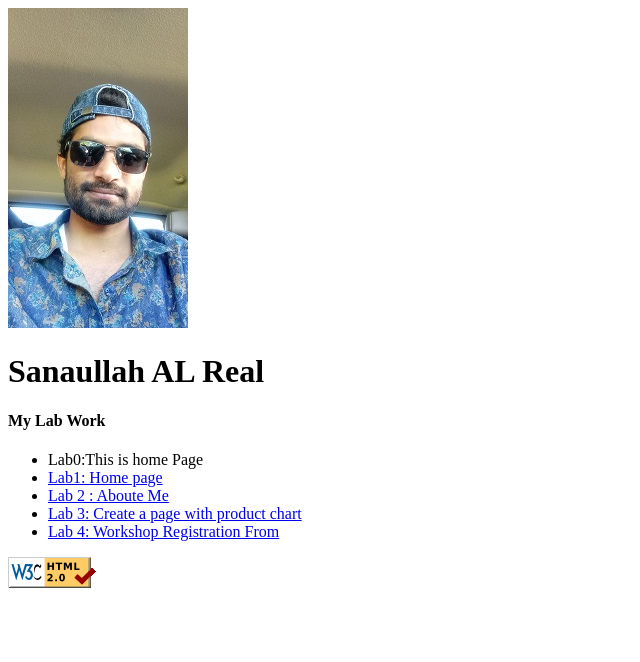
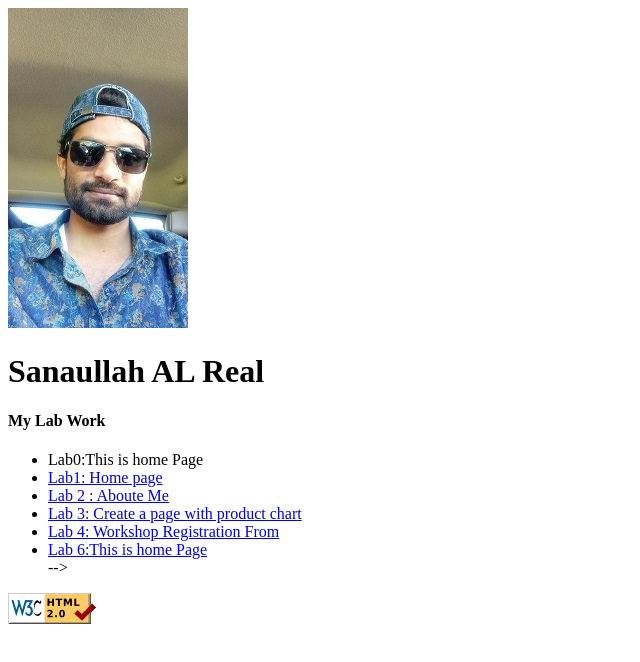
Before and after one commit to sanaullahal/miu-wap, a plain HTML site: page index.html in a window 1280 px wide. Shown: the whole page, without its empty margins (0-640 px from the left). Drawn offline with Linux system fonts and the light colour scheme.

Commit message:
check code

```diff
--- a/index.html
+++ b/index.html
@@ -18,8 +18,8 @@
         <li> <a href="/miu-wap/lab2/index.html">Lab 2 : Aboute Me </a></li>
         <li> <a href="/miu-wap/lab3/index.html">Lab 3: Create a page with product chart</a></li>
         <li> <a href="/miu-wap/lab4/index.html">Lab 4: Workshop Registration From </a></li>
-        <!-- <li> <a href="index.html">Lab:This is home Page </a></li>
-        <li> <a href="index.html">Lab:This is home Page </a></li>  -->
+        <li> <a href="/lab6/index.js">Lab 6:This is home Page </a></li>
+        <!-- <li> <a href="index.html">Lab:This is home Page </a></li>  --> -->
 
     </ul>
 
```
